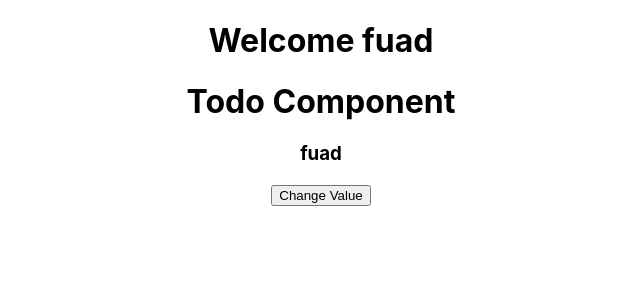
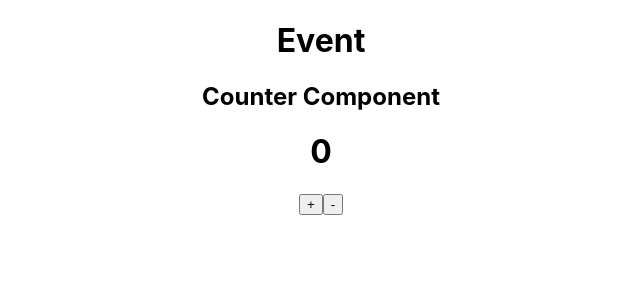
Before and after one commit to fuadofficial/todo-react, a React (Create React App) app: page / in a window 1280 px wide. Shown: the top 300 px of the page, without its empty margins (319-959 px from the left). Built offline with nearby package versions, Linux system fonts and the light colour scheme.

Commit message:
created simple counter project

```diff
--- a/src/App.js
+++ b/src/App.js
@@ -1,24 +1,13 @@
 import React, { Component } from "react";
 import "./App.css";
-import Todo from "./component/Todo";
+import Counter from "./component/Counter";
 
 class App extends Component {
-  state = {
-    string: "fuad",
-  };
-
-  handleChange=()=>{
-    this.setState({
-      string:'ahmad fuad '
-    })
-  }
-
   render() {
     return (
       <div className="App">
-        <h1>Welcome {this.state.string}</h1>
-        <Todo send={this.state.string} />
-        <button onClick={this.handleChange}>Change Value</button>
+        <h1>Event</h1>
+        <Counter />
       </div>
     );
   }
--- /dev/null
+++ b/src/component/Counter.js
@@ -0,0 +1,29 @@
+import React, { Component } from "react";
+
+export default class Counter extends Component {
+  state = {
+    counter: 0,
+  };
+
+  onIncrement = () => {
+    this.setState({
+      counter: this.state.counter + 1,
+    });
+  };
+  onDecrement = () => {
+    this.setState({
+      counter: this.state.counter - 1,
+    });
+  };
+
+  render() {
+    return (
+      <div>
+        <h2> Counter Component</h2>
+        <h1>{this.state.counter}</h1>
+        <button onClick={this.onIncrement}>+</button>
+        <button onClick={this.onDecrement}>-</button>
+      </div>
+    );
+  }
+}
--- a/src/component/Todo.js
+++ /dev/null
@@ -1,12 +0,0 @@
-import React, { Component } from "react";
-
-export default class Todo extends Component {
-  render() {
-    return (
-      <div>
-        <h1>Todo Component</h1>
-        <h3>{this.props.send}</h3>
-      </div>
-    );
-  }
-}
```
